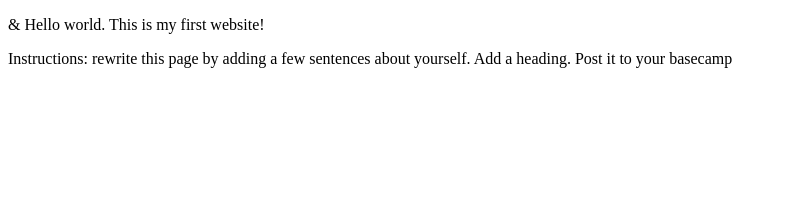
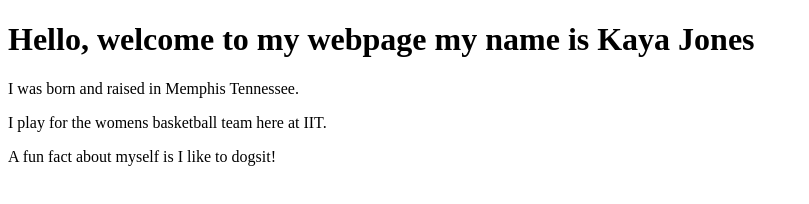
Before and after one commit to kayacancode/itm361_lab1, a plain HTML site: page index.html in a window 1280 px wide. Shown: the whole page, without its empty margins (0-809 px from the left). Drawn offline with Linux system fonts and the light colour scheme.

Commit message:
added sentences and header tag

```diff
--- a/index.html
+++ b/index.html
@@ -5,7 +5,10 @@
   <title>ITMD-361 Internet Technologies and Web Design</title>
 </head>
 <body>
-  <p>&amp; Hello world. This is my first website!</p>
-  <p>Instructions: rewrite this page by adding a few sentences about yourself. Add a heading. Post it to your basecamp</p>
+    <h1>Hello, welcome to my webpage my name is Kaya Jones</h1>
+
+    <p>I was born and raised in Memphis Tennessee. </p>
+    <p>I play for the womens basketball team here at IIT. </p>
+    <p>A fun fact about myself is I like to dogsit!  </p>
 </body>
 </html>
```
